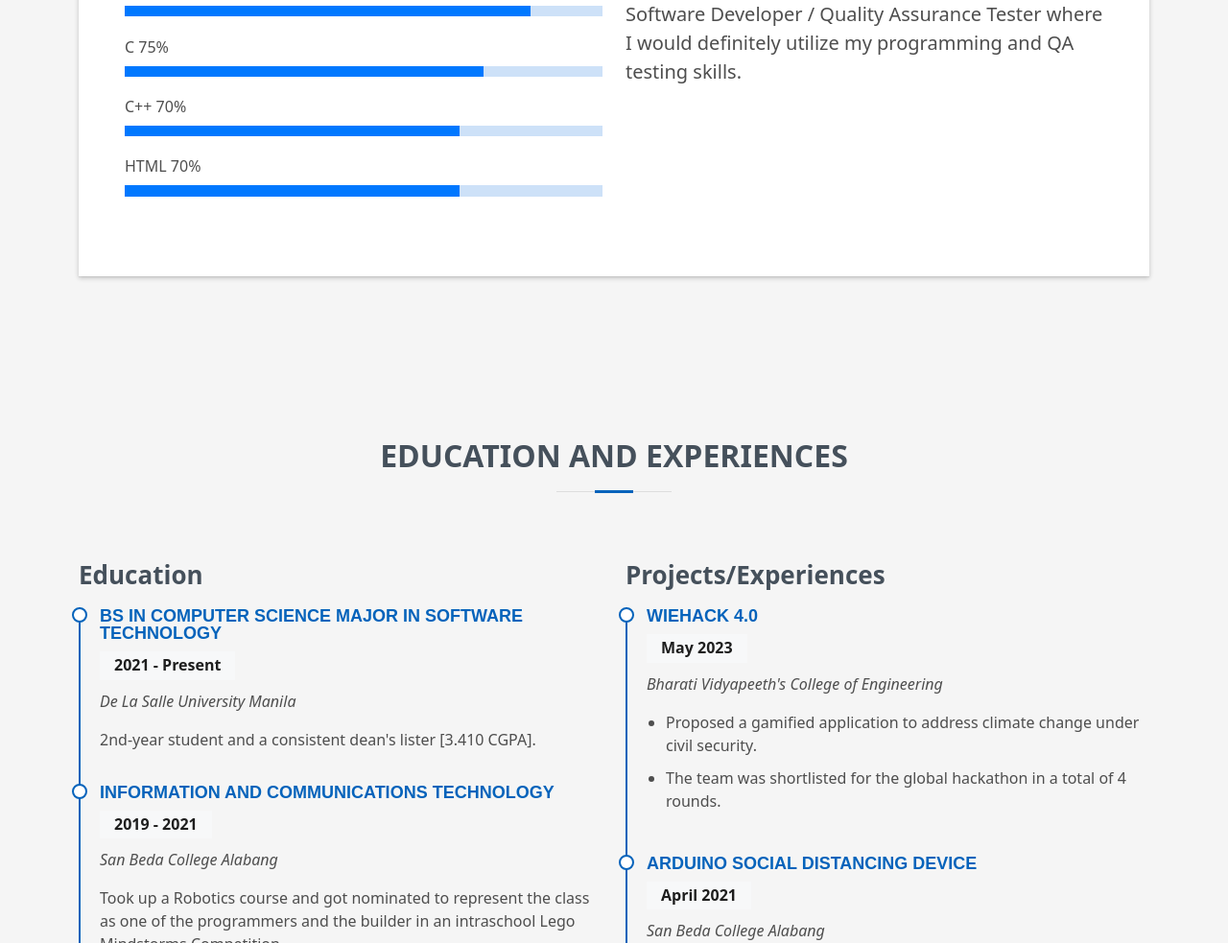
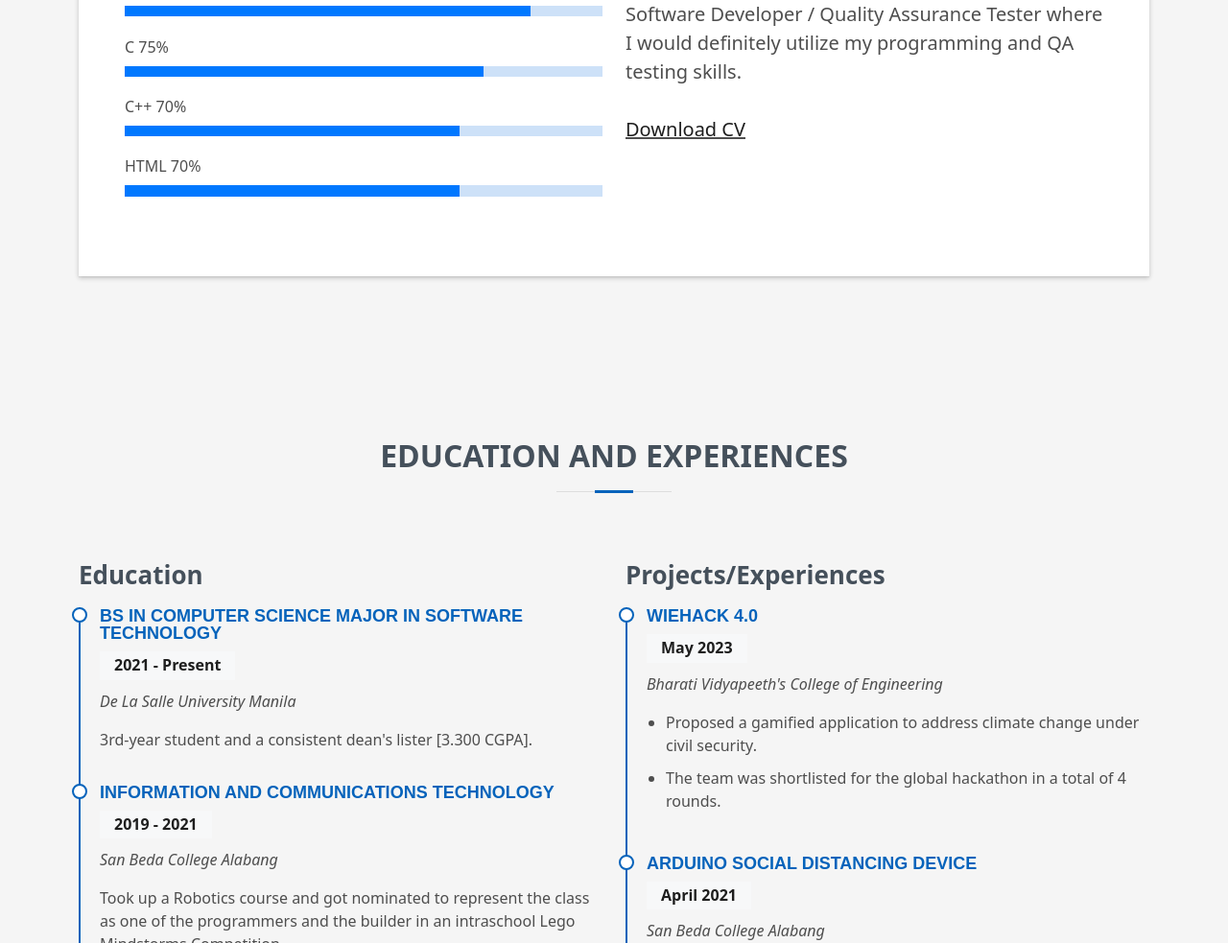
Before and after one commit to EmGZ/EmGZ.github.io, a plain HTML site: page index.html in a window 1280 px wide. Shown: the part 1284-2267 px from the top of the page at 96% size. Drawn offline with Linux system fonts and the light colour scheme.

Commit message:
Added Attached CV

```diff
--- a/index.html
+++ b/index.html
@@ -129,10 +129,13 @@
                     </div>
                     <p class="lead">
                       A 3rd-year student currently taking up BS in Computer Science Major in Software Technology at De La Salle University Manila.
-                      I am looking for career opportunities that will help advance my programming skills and aid my determination to harness autonomous systems to address social implications
-                      hindering Sustainable Development Goals. <br>
+                      I am looking for career opportunities that will help advance my programming skills and aid my determination to further harness my career skills and my overall performance.
+                      <br><br>
 
                       After graduating, I plan to obtain a position of Software Developer / Quality Assurance Tester where I would definitely utilize my programming and QA testing skills.
+                      <br><br>
+                      <u><a href="./MJ-CV.pdf" download="MJ-CV.pdf">Download CV</a></u>
+
                     </p>
 
                   </div>
@@ -159,8 +162,8 @@
               <h4>BS in Computer Science Major in Software Technology</h4>
               <h5>2021 - Present</h5>
               <p><em>De La Salle University Manila</em></p>
-              <p>2nd-year student and a consistent dean's
-                lister [3.410 CGPA].</p>
+              <p>3rd-year student and a consistent dean's
+                lister [3.300 CGPA].</p>
             </div>
             <div class="resume-item">
               <h4>Information and Communications Technology</h4>
```
Also changed, not shown: 1 other file.
